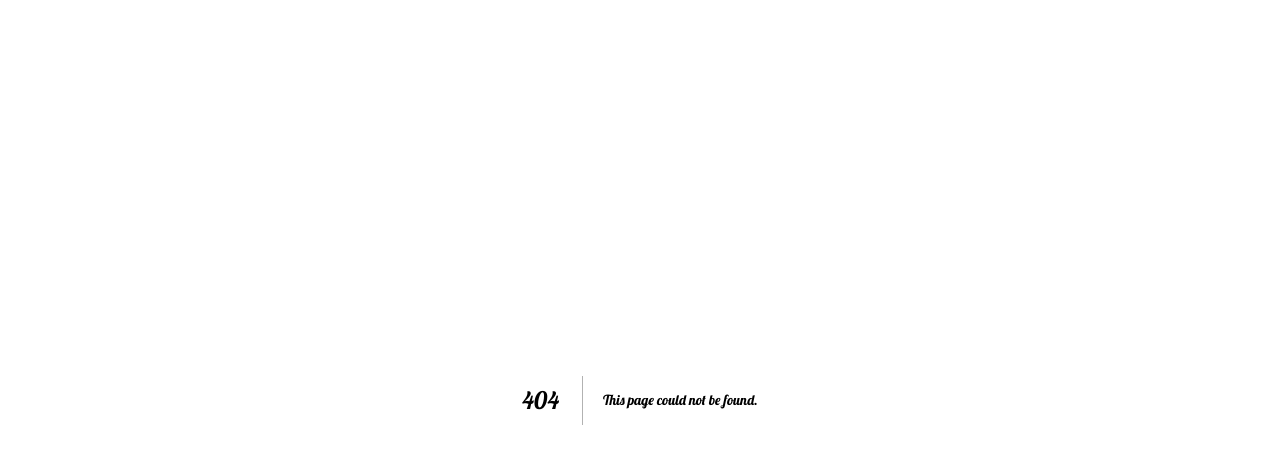
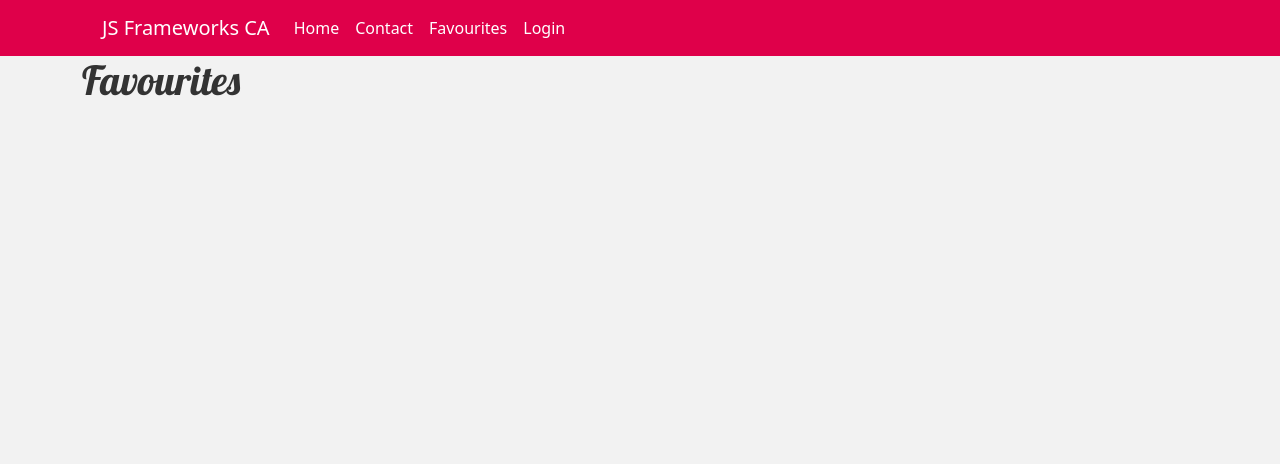
Before and after one commit to maaneblomst/portfolio-2-js-frameworks-ca, a Next.js app: page /favourites in a window 1280 px wide. Before the commit this address had no page. Shown: the top 464 px of the page. Built offline with nearby package versions, Linux system fonts and the light colour scheme.

Commit message:
Yet another failed 'favorites' function

```diff
--- a/components/layout/NextHead.js
+++ b/components/layout/NextHead.js
@@ -13,7 +13,7 @@ export default function Head({ title = "" }) {
         rel="stylesheet"
         href="https://use.fontawesome.com/releases/v5.15.3/css/all.css"
         integrity="sha384-SZXxX4whJ79/gErwcOYf+zWLeJdY/qpuqC4cAa9rOGUstPomtqpuNWT9wdPEn2fk"
-        crossorigin="anonymous"
+        crossOrigin="anonymous"
       ></link>
     </NextHead>
   );
--- a/components/navigation/NavLinks.js
+++ b/components/navigation/NavLinks.js
@@ -23,6 +23,9 @@ export default function NavLinks() {
         <Link href="/contact" passHref>
           <Nav.Link>Contact</Nav.Link>
         </Link>
+        <Link href="/favourites" passHref>
+          <Nav.Link>Favourites</Nav.Link>
+        </Link>
         {auth ? (
           <>
             <Link href="/admin" passHref>
--- a/package.json
+++ b/package.json
@@ -16,6 +16,7 @@
     "react-bootstrap": "^1.6.0",
     "react-dom": "17.0.2",
     "react-hook-form": "^7.7.1",
+    "react-icons": "^4.3.1",
     "sass": "^1.34.0",
     "sharp": "^0.29.1",
     "yup": "^0.32.9"
--- /dev/null
+++ b/pages/favourites.js
@@ -0,0 +1,13 @@
+import NextHead from "../components/layout/NextHead";
+import Heading from "../components/layout/Heading";
+import Layout from "../components/layout/Layout";
+import { ImHeart, ImHeartBroken } from "react-icons/im";
+
+export default function Favourites() {
+  return (
+    <Layout>
+      <NextHead title="Favourites" />
+      <Heading title="Favourites" />
+    </Layout>
+  );
+}
--- a/pages/index.js
+++ b/pages/index.js
@@ -3,7 +3,6 @@ import moment from "moment";
 import Image from "next/image";
 import { BASE_URL } from "../constants/api";
 import NextHead from "../components/layout/NextHead";
-import Heading from "../components/layout/Heading";
 import Layout from "../components/layout/Layout";
 import Container from "react-bootstrap/Container";
 import Row from "react-bootstrap/Row";
@@ -43,7 +42,7 @@ export default function Home(props) {
             );
           })}
         </Col>
-        <Col sm={3}>
+        <Col sm={3} className="p-3">
           <h2 className="fs-1">Juicy News</h2>
           <p className="text-muted">
             Hi. We're Juicy News, and run this juicy blog about vegetables and
```
Also changed, not shown: 1 other file (tests, documents, lock files or other folders).
